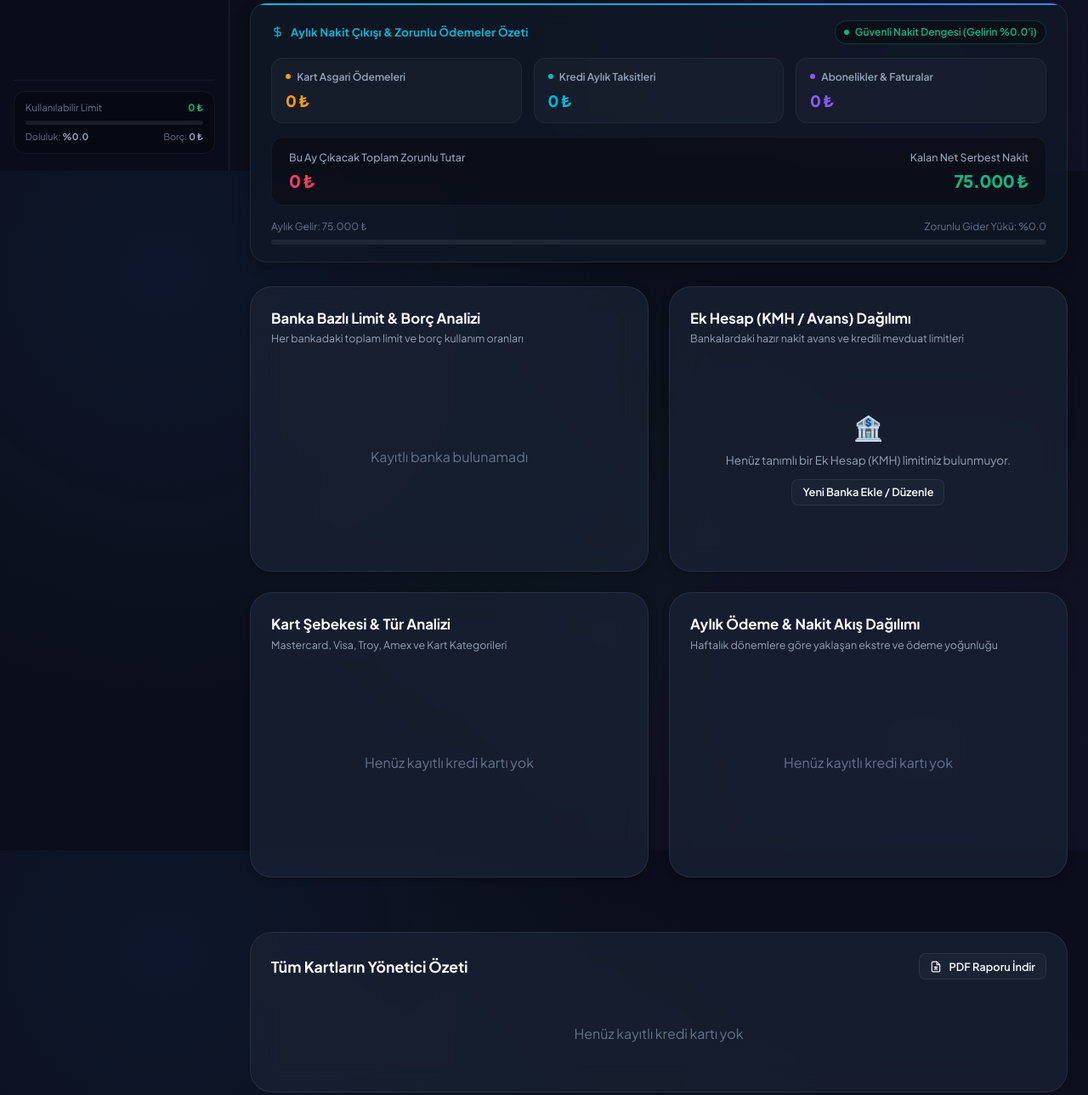
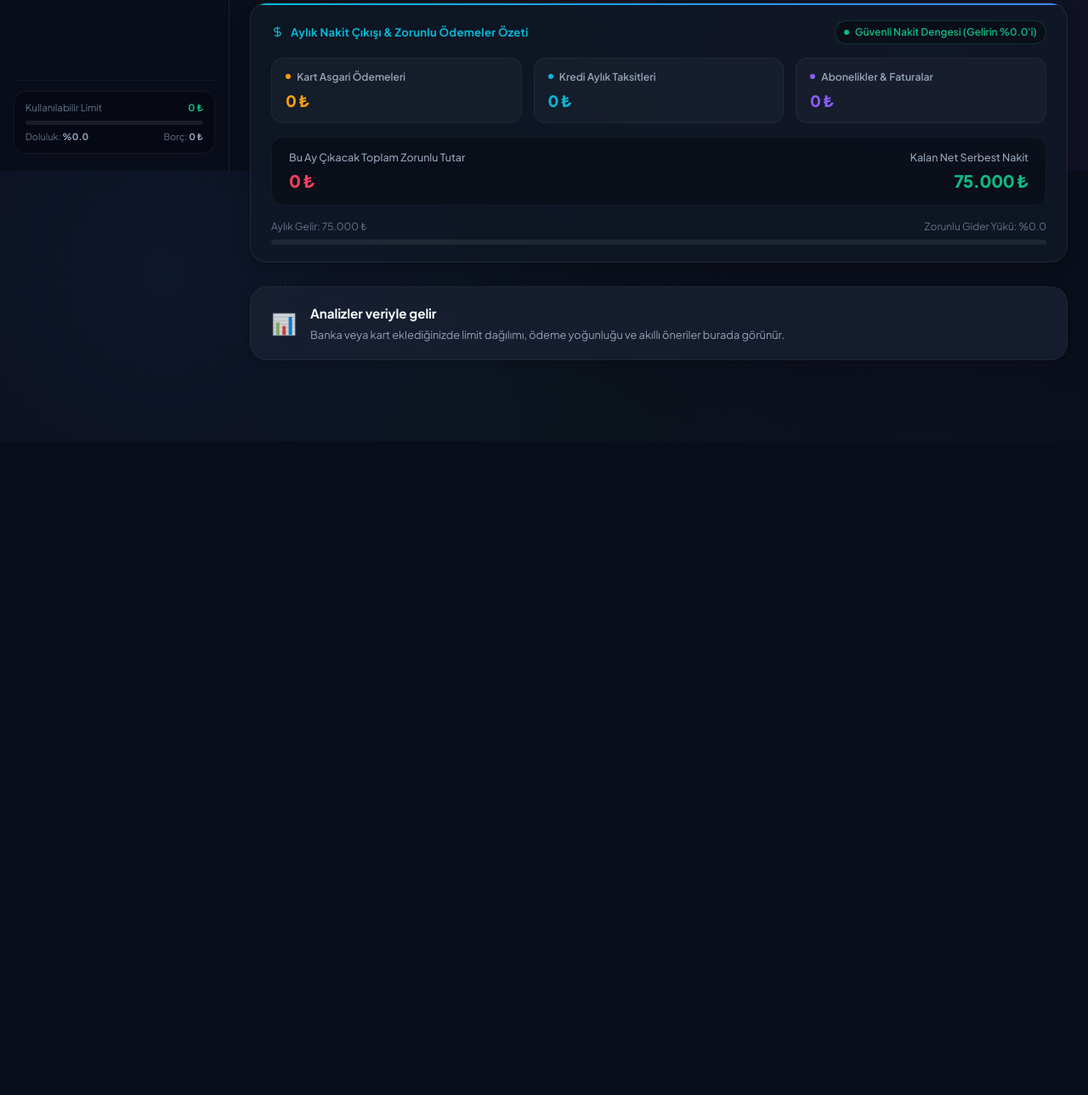
Before and after one commit to AegeanWorks/CardMon, a website: page index.html in a window 1280 px wide. Shown: the part 599-1888 px from the top of the page at 85% size. After the commit the page ends 1119 px from the top, so only its background shows below. Drawn offline with Linux system fonts and the light colour scheme; no server answers.

Commit message:
feat(ui): replace empty analytics placeholders with a single guidance card

```diff
--- a/css/views.css
+++ b/css/views.css
@@ -713,6 +713,48 @@
   margin-bottom: 2rem;
 }
 
+.empty-analytics-card {
+  display: none;
+}
+
+.app-main:has(.health-score-pill.health-empty) .empty-analytics-card {
+  display: flex;
+  align-items: center;
+  gap: 1rem;
+  background: var(--bg-card);
+  backdrop-filter: blur(16px);
+  border: 1px dashed var(--border-color);
+  border-radius: var(--radius-lg);
+  padding: 1.25rem 1.5rem;
+  margin-bottom: 2rem;
+  box-shadow: var(--shadow-sm);
+}
+
+.empty-analytics-icon {
+  font-size: 1.5rem;
+  line-height: 1;
+  opacity: 0.8;
+}
+
+.empty-analytics-copy h3 {
+  font-size: 0.95rem;
+  font-weight: 700;
+  color: var(--text-primary);
+  margin-bottom: 0.25rem;
+}
+
+.empty-analytics-copy p {
+  font-size: 0.8rem;
+  color: var(--text-secondary);
+  line-height: 1.45;
+}
+
+.app-main:has(.health-score-pill.health-empty) .analytics-sections-grid,
+.app-main:has(.health-score-pill.health-empty) .insights-section,
+.app-main:has(.health-score-pill.health-empty) .executive-table-section {
+  display: none;
+}
+
 .chart-card {
   background: var(--bg-card);
   backdrop-filter: blur(16px);
--- a/i18n.js
+++ b/i18n.js
@@ -81,6 +81,8 @@ const I18N = {
     welcomeBack: "Hoş Geldiniz",
     welcomeSubtitle: "Banka limitleriniz, ek hesap rezervleriniz ve kredi kartı ödeme projeksiyonlarınız aşağıda özetlenmiştir.",
     welcomeEmptySubtitle: "Banka veya kart ekledikçe limit, borç ve ödeme özetleri burada görünür.",
+    analyticsEmptyTitle: "Analizler veriyle gelir",
+    analyticsEmptyDesc: "Banka veya kart eklediğinizde limit dağılımı, ödeme yoğunluğu ve akıllı öneriler burada görünür.",
     financialHealth: "Finansal Sağlık Durumu",
     healthExcellent: "Mükemmel / Düşük Risk",
     healthGood: "İyi / Dengeli",
@@ -354,6 +356,8 @@ const I18N = {
     welcomeBack: "Welcome back",
     welcomeSubtitle: "Your bank limits, overdraft reserves and credit card payment projections are summarized below.",
     welcomeEmptySubtitle: "Add a bank or card and your limits, debt and payment summaries will appear here.",
+    analyticsEmptyTitle: "Analytics appear with data",
+    analyticsEmptyDesc: "Add a bank or card and limit distribution, payment intensity and smart insights will show up here.",
     financialHealth: "Financial Health Score",
     healthExcellent: "Excellent / Low Risk",
     healthGood: "Good / Balanced",
--- a/index.html
+++ b/index.html
@@ -388,6 +388,15 @@
 
       <!-- Aylık Nakit Akışı Özeti Widget -->
       <div id="cashflowWidgetContainer"></div>
+
+      <!-- Empty-state replacement for analytics/insights/table sections -->
+      <div class="empty-analytics-card" id="emptyAnalyticsCard">
+        <div class="empty-analytics-icon" aria-hidden="true">📊</div>
+        <div class="empty-analytics-copy">
+          <h3 data-i18n="analyticsEmptyTitle">Analizler veriyle gelir</h3>
+          <p data-i18n="analyticsEmptyDesc">Banka veya kart eklediğinizde limit dağılımı, ödeme yoğunluğu ve akıllı öneriler burada görünür.</p>
+        </div>
+      </div>
 
       <!-- Deep Analytics Charts & Intelligence Grid -->
       <div class="analytics-sections-grid">
```
Also changed, not shown: .aikit/media.json, assets/screenshots/2026-11-20-analytics-empty-before.png (added).
